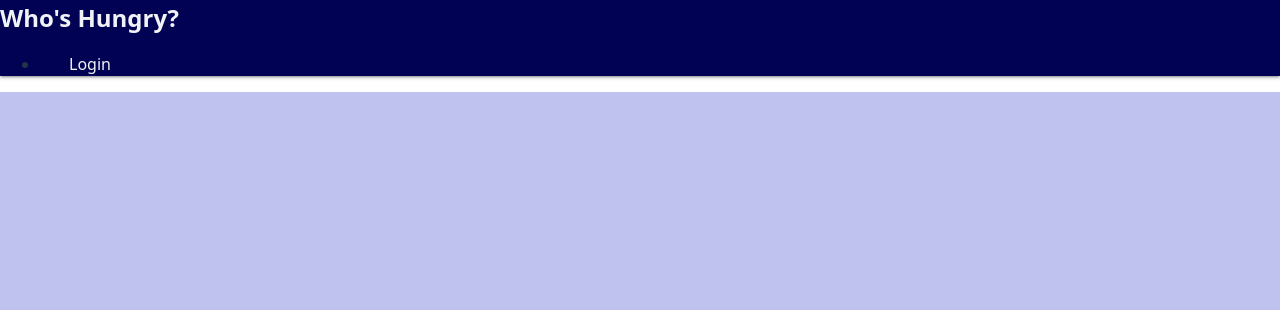
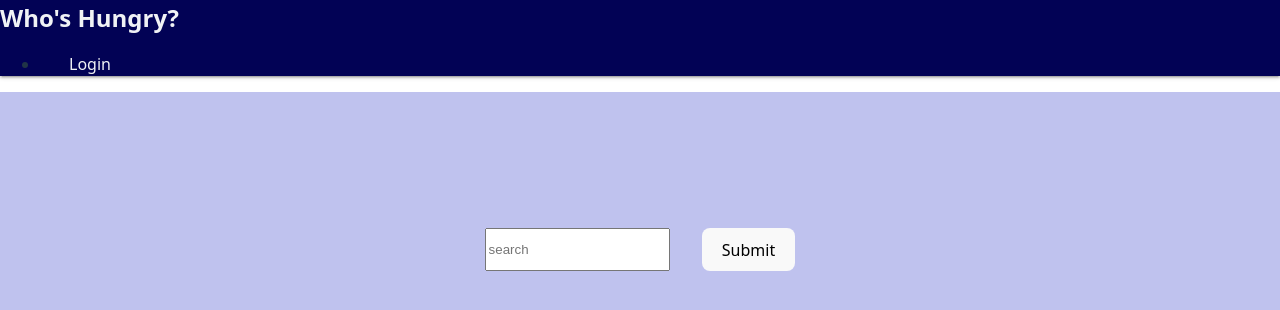
Before and after one commit to natesmith21/whos-hungry, a React (Vite) app in the folder frontend/: page /recipes in a window 1280 px wide. Shown: the top 310 px of the page. Built offline with nearby package versions, Linux system fonts and the light colour scheme.

Commit message:
simple search hooked up

```diff
--- a/frontend/src/components/Routes.jsx
+++ b/frontend/src/components/Routes.jsx
@@ -4,7 +4,8 @@ import Login from "./auth/Login";
 import Home from "./Home";
 import Register from "./auth/Register";
 import UserProfile from "./UserProfile";
-import Recipe from "./Recipe";
+import Recipe from "./recipes/Recipe";
+import RecipesList from "./recipes/RecipeList";
 
 const Routes = ( { login, register } ) => {
 
@@ -22,6 +23,9 @@ const Routes = ( { login, register } ) => {
             <Route exact path='/profile'>
                 <UserProfile />
             </Route>
+            <Route exact path ='/recipes'>
+                <RecipesList />
+            </Route>
             <Route exact path='/recipes/:id'>
                 <Recipe />
             </Route>
--- /dev/null
+++ b/frontend/src/components/SearchBar.css
@@ -0,0 +1,12 @@
+.searchBar{
+    display: flex;
+    justify-content: space-between;
+}
+
+.searchBar button {
+    margin: 1rem;
+}
+
+.searchBar input {
+    margin: 1rem;
+}
--- /dev/null
+++ b/frontend/src/components/SearchBar.jsx
@@ -0,0 +1,36 @@
+import React, {useState} from "react";
+import {Form, Label, Input, Button} from 'reactstrap';
+import './SearchBar.css'
+
+const SearchBar = ( { searchFor }) => {
+    const [searchTerm, setSearchTerm] = useState('');
+
+    const handleChange = evt => {
+      setSearchTerm(evt.target.value)
+      };
+
+
+      const submitSearch = evt => {
+        evt.preventDefault();
+        searchFor(searchTerm.trim() || undefined);
+      };
+
+      return (
+            <Form className="col-md-8 offset-md-2 searchBar" onSubmit={submitSearch}>
+                <Label htmlFor="q"/>
+                <Input
+                    onChange={handleChange}
+                    value={searchTerm}
+                    type="text"
+                    id="q"
+                    name='search'
+                    placeholder="search"
+                >
+                </Input>
+                <Button>Submit</Button>
+            </Form>
+      )
+
+}
+
+export default SearchBar;
--- a/frontend/src/components/Recipe.jsx
+++ b/frontend/src/components/recipes/Recipe.jsx
@@ -1,7 +1,7 @@
 import React, {useState, useEffect} from "react";
 import { useParams } from "react-router-dom";
-import dbApi from "../dbApi";
-import { cleanHTML } from '../utils';
+import dbApi from "../../dbApi";
+import { cleanHTML } from '../../utils';
 
 const Recipe = () => {
     const { id } = useParams();
--- /dev/null
+++ b/frontend/src/components/recipes/RecipeCard.jsx
@@ -0,0 +1,22 @@
+import React from 'react';
+import {Card, CardBody, CardTitle, CardText} from 'reactstrap';
+import {Link} from 'react-router-dom';
+
+
+const RecipeCard = ({recipe}) => (
+        <Card className='RecipeCard'>
+            <Link to={`/recipes/${recipe.id}`}>
+            <CardBody>
+                <CardTitle>
+                    {recipe.title}
+                </CardTitle>
+                <CardText>
+                    {recipe.summary}
+                </CardText>
+            </CardBody>
+            </Link>
+        </Card>
+
+)
+
+export default RecipeCard;
--- /dev/null
+++ b/frontend/src/components/recipes/RecipeList.jsx
@@ -0,0 +1,33 @@
+import React, { useState } from "react";
+import dbApi from "../../dbApi";
+import SearchBar from "../SearchBar";
+import RecipeCard from "./RecipeCard";
+
+const RecipesList = () => {
+    const [recipes, setRecipes] = useState([]);
+    // console.log(recipes);
+
+    const search = async (q) => {
+        let rec = await dbApi.searchRecipes(q);
+        // console.log(rec.recipes.results);
+        setRecipes(rec.recipes.results);
+    }
+
+    if (!recipes) return (
+        <section>
+            <SearchBar searchFor={search} />
+        </section>
+    )
+
+    return (
+        <section>
+            <SearchBar searchFor={search} />
+            <div className="col-md-10 offset-md-1" >
+            {recipes.map(r => <RecipeCard key={r.id} recipe={r} />)}
+            </div>
+        </section>
+    )
+
+}
+
+export default RecipesList;
--- a/frontend/src/dbApi.js
+++ b/frontend/src/dbApi.js
@@ -60,6 +60,11 @@ class dbApi {
         let res = await this.request(`recipes/${id}`);
         return res.recipe;
       }
+
+      static async searchRecipes(term){
+        let res = await this.request(`recipes/search/${encodeURIComponent(term)}`);
+        return res;
+      }
 }
 
 export default dbApi;
```
Also changed, not shown: 2 other files (tests, documents, lock files or other folders).
